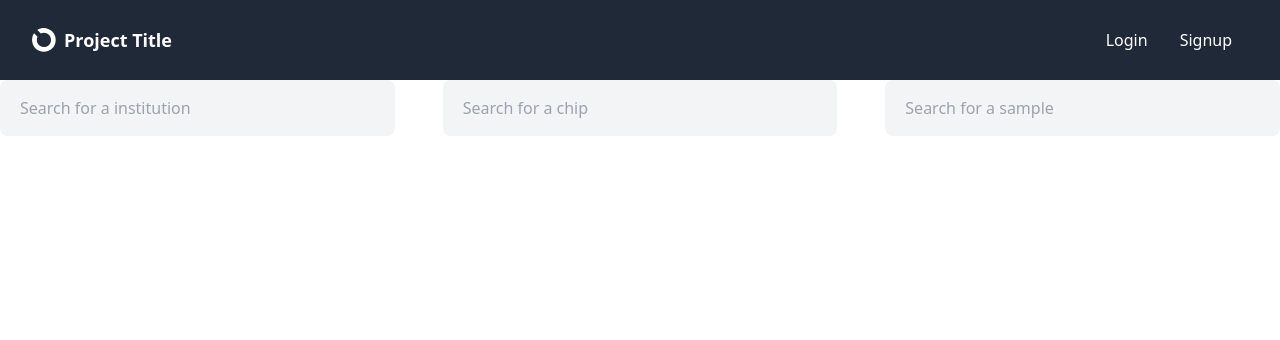
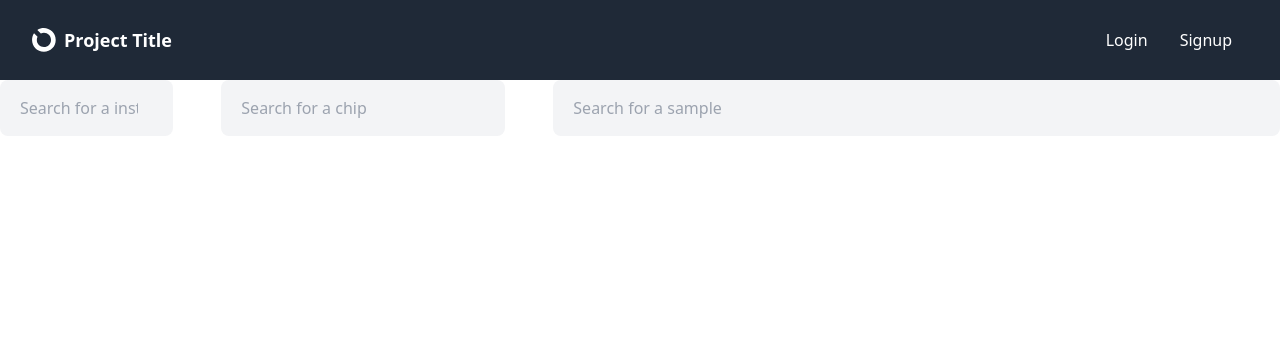
Before and after one commit to gen-era/canvas, a Django app: template canvas/templates/canvas/index.html in a window 1280 px wide. Shown: the top 340 px of the page. Run offline with Django 5.2, Linux system fonts and the light colour scheme; the template is opened without the code that fills it, so the values that code supplies are empty; some libraries are stand-ins or nearby versions.

Commit message:
css güzelleştirmeleri

```diff
--- a/canvas/tables.py
+++ b/canvas/tables.py
@@ -6,12 +6,15 @@ class InstitutionTable(tables.Table):
     class Meta:
         model = Institution
         template_name = "canvas/bootstrap_htmx.html"
+        fields = ("name", )
+
 
 
 class ChipTable(tables.Table):
     class Meta:
         model = Chip
         template_name = "canvas/bootstrap_htmx.html"
+        fields = ("chip_id", "chip_type",)
 
 
 class SampleTable(tables.Table):
@@ -21,3 +24,4 @@ class SampleTable(tables.Table):
     class Meta:
         model = Sample
         template_name = "canvas/bootstrap_htmx.html"
+        fields = ("protocol_id", "chip", "position", "sample_type", "institution")
--- a/canvas/templates/canvas/bootstrap_htmx.html
+++ b/canvas/templates/canvas/bootstrap_htmx.html
@@ -25,7 +25,7 @@
 
 {# Pagination block overrides #}
 {% block pagination.previous %}
-    <li class="previous page-item">
+    <li class="previous page-item inline-block">
         <div hx-get="search/{% querystring table.prefixed_page_field=table.page.previous_page_number %}"
              hx-trigger="click"
              hx-target="#search-results"
@@ -38,7 +38,7 @@
 {% endblock pagination.previous %}
 {% block pagination.range %}
     {% for p in table.page|table_page_range:table.paginator %}
-        <li class="page-item{% if table.page.number == p %} active{% endif %}">
+        <li class="page-item{% if table.page.number == p %} active{% endif %} inline-block ">
             <div class="page-link"
                  {% if p != '...' %}hx-get="search/{% querystring table.prefixed_page_field=p %}"{% endif %}
                  hx-trigger="click"
@@ -50,7 +50,7 @@
     {% endfor %}
 {% endblock pagination.range %}
 {% block pagination.next %}
-    <li class="next page-item">
+    <li class="next page-item inline-block">
         <div hx-get="search/{% querystring table.prefixed_page_field=table.page.next_page_number %}"
              hx-trigger="click"
              hx-target="#search-results"
--- a/canvas/templates/canvas/components/search.html
+++ b/canvas/templates/canvas/components/search.html
@@ -4,14 +4,14 @@
     hx-target="#search-results">
 
 
-    <div class="grid grid-cols-3 gap-12">
-    <input class="input form-control" type="search"
+    <div class="grid grid-cols-12 gap-12">
+    <input class="input form-control col-span-2" type="search"
         name="institution_search" placeholder="Search for a institution">
 
-    <input class="input form-control" type="search"
+    <input class="input form-control col-span-3" type="search"
         name="chip_search" placeholder="Search for a chip">
 
-    <input class="input form-control" type="search"
+    <input class="input form-control col-span-7" type="search"
         name="sample_search" placeholder="Search for a sample">
     </div>
 </form>
```
Also changed, not shown: canvas/templates/canvas/components/search_results.html (+11 -5 lines).
